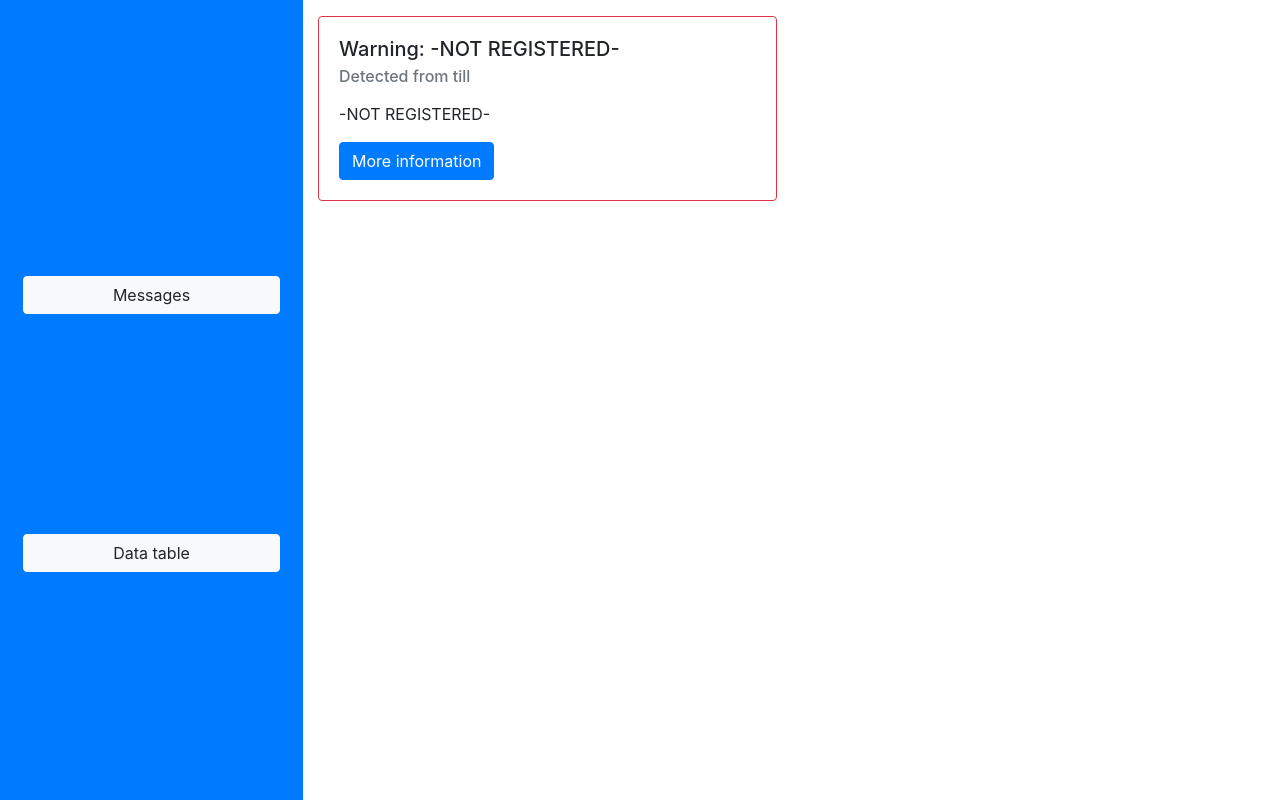
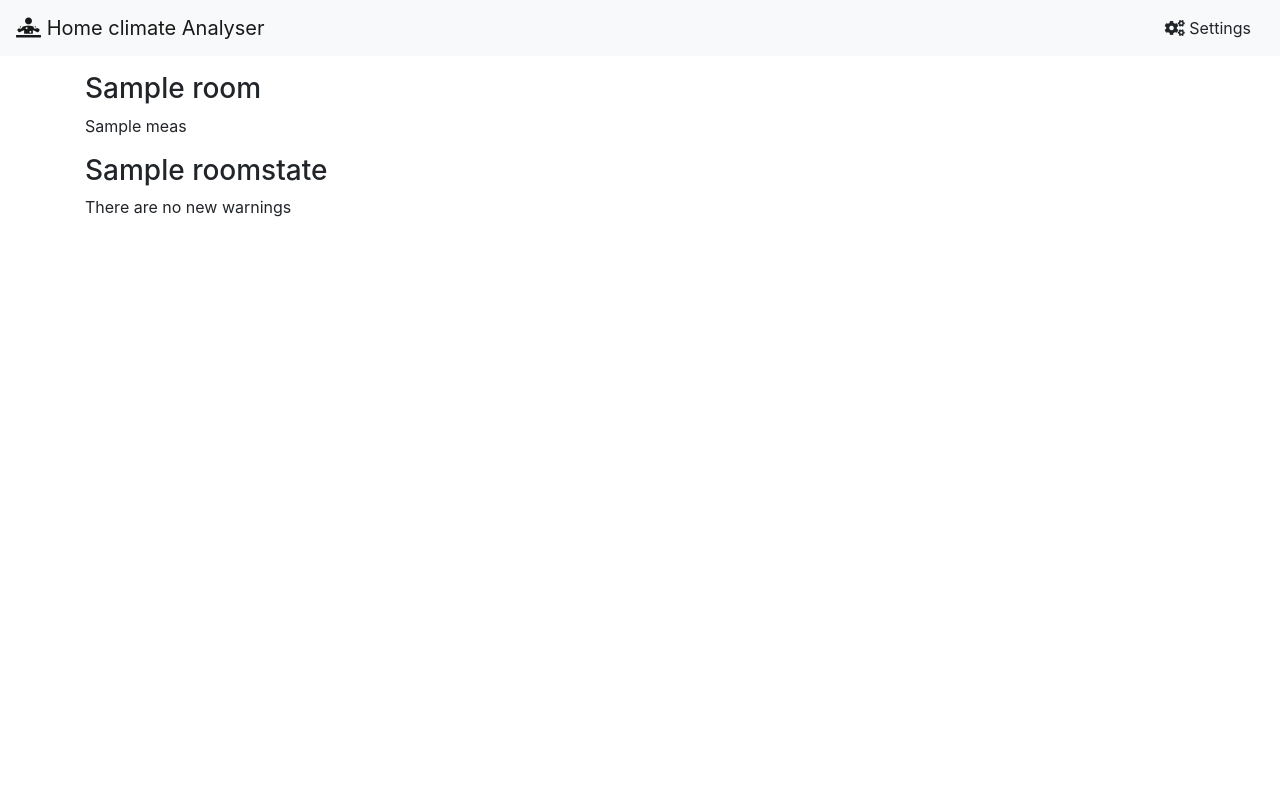
Before and after one commit to DutcherNL/Datalytics, a Django app: template django-bridge/analytic_messages/templates/messages.html in a window 1280 px wide. Run offline with Django 3.2, Linux system fonts and the light colour scheme; the template is opened without the code that fills it: most values are stand-ins (such as "Sample title", 1, 10 or a date in 2020); one stand-in notice (Sample message) is shown; some libraries are stand-ins or nearby versions.

Commit message:
Massive update

```diff
--- a/django-bridge/analytic_messages/feedback.py
+++ b/django-bridge/analytic_messages/feedback.py
@@ -36,3 +36,9 @@ data_info.register(
     'High temperature detected',
     'The heat has exceeded the maximum advised bound.'
 )
+
+data_info.register(
+    'heat_lowerlimit_exceeded',
+    'Low temperature detected',
+    'The heat has exceeded the minimum advised bound.'
+)
--- a/django-bridge/analytic_messages/templates/base.html
+++ b/django-bridge/analytic_messages/templates/base.html
@@ -11,40 +11,71 @@
         <link rel="stylesheet" href="{% static 'css/bootstrap.min.css' %}">
     {% endblock css %}
 
+    <link rel="stylesheet" href="https://use.fontawesome.com/releases/v5.8.1/css/all.css"
+          integrity="sha384-50oBUHEmvpQ+1lW4y57PTFmhCaXp0ML5d60M1M7uH2+nqUivzIebhndOJK28anvf" crossorigin="anonymous">
+
     <!-- Js -->
     {% block js %}
     {% endblock js %}
 </head>
 <body class="">
+    <nav class="navbar navbar-light bg-light">
+        <a class="navbar-brand" href="#">
+            <i class="fas fa-diagnoses"></i> Home climate Analyser
+        </a>
+        <div class="navbar-nav navbar-right">
+            <a class="btn btn-light">
+                <i class="fas fa-cogs"></i> Settings
+            </a>
+        </div>
+
+    </nav>
     <div class="d-flex">
-        <div class="d-flex bg-primary" style="width: 400px; height: 100vh;">
-            <div class="row w-100 m-2">
-                <div class="col-12" style="height: 3em;">
+{#        <div class="col-auto d-flex bg-primary" style="height: 100vh;">#}
+{#            <div class=" w-100 m-2">#}
+{#                <div class="" style="height: 3em;">#}
+{#                    <a class="btn btn-light" style="border-radius: 100%;"#}
+{#                        href="{% url 'overview' %}">#}
+{#                        <i class="fas fa-diagnoses"></i> HCA#}
+{#                    </a>#}
+{#                </div>#}
+{##}
+{#                <div class="my-2">#}
+{#                    <a class="btn btn-light">#}
+{#                        <i class="fas fa-exclamation-triangle"></i> Alerts <span class="badge badge-warning">1</span>#}
+{#                    </a>#}
+{#                </div>#}
+{##}
+{#                <div class="my-3">#}
+{#                    <a class="btn btn-light">#}
+{#                        <i class="fas fa-cogs"></i> Settings#}
+{#                    </a>#}
+{#                </div>#}
+{##}
+{#                <!--#}
+{#                <div class="col-12">#}
+{#                    <a class="btn btn-block btn-light"#}
+{#                       href="{% url 'overview' %}">#}
+{#                        Messages#}
+{#                    </a>#}
+{#                </div>#}
+{#                <div class="col-12">#}
+{#                    <a class="btn btn-block btn-light"#}
+{#                       href="{% url 'datatable' %}">#}
+{#                        Data table#}
+{#                    </a>#}
+{#                </div>#}
+{#                -->#}
+{##}
+{#            </div>#}
+{##}
+{#        </div>#}
+        <div class="col">
+            <div class="container my-3">
+                {% block content %}
 
-
-                </div>
-
-
-                <div class="col-12">
-                    <a class="btn btn-block btn-light"
-                       href="{% url 'overview' %}">
-                        Messages
-                    </a>
-                </div>
-                <div class="col-12">
-                    <a class="btn btn-block btn-light"
-                       href="{% url 'datatable' %}">
-                        Data table
-                    </a>
-                </div>
-
+                {% endblock %}
             </div>
-
-        </div>
-        <div class="container my-3">
-            {% block content %}
-
-            {% endblock %}
         </div>
     </div>
 
--- a/django-bridge/analytic_messages/templates/messages.html
+++ b/django-bridge/analytic_messages/templates/messages.html
@@ -2,31 +2,15 @@
 {% load data_communication_tags %}
 
 {% block content %}
-    <div class="row">
-        {% for message in messages %}
-            <div class="col-12 col-md-6">
-                <div class="card mb-4 border-danger">
-                    <div class="card-body">
-                        <h5 class="card-title">Warning: {{ message.code|communicate_title }}</h5>
-                        <h6 class="card-subtitle text-muted">
+    {% for room in rooms_new %}
+        <h3>{{ room }}</h3>
+        {% for meas in room.measurement_set.all %}
+            <p>{{ meas }}</p>
+        {% endfor %}
+    {% endfor %}
 
-                            {% if message.is_still_active %}
-                                Detected since {{ message.dt_start }}
-                            {% else %}
-                                Detected from {{ message.dt_start }} till {{ message.dt_last_update }}
-                            {% endif %}
-                        </h6>
-                        <p class="card-text mt-3">
-                            {{ message.code|communicate_short_text }}
-                        </p>
-                        <a href="{% url 'info' id=message.id %}" class="btn btn-primary">More information</a>
-                    </div>
-                </div>
-
-            </div>
-
-        {% endfor %}
-    </div>
-
+    {% for roomstate in rooms %}
+        {% render_room_state roomstate %}
+    {% endfor %}
 
 {% endblock %}
--- /dev/null
+++ b/django-bridge/analytic_messages/templates/room_state_snippet.html
@@ -0,0 +1,23 @@
+{% load data_communication_tags %}
+
+
+<h3>{{ room.name }}
+{% if room.measurement_set.exists %}
+    <span class="text-muted small">
+        {% for measurement in room.measurement_set.all %}
+            <span class="{{ measurement|get_measurement_danger_class }}">{{ measurement }}</span>{% if not forloop.last %}, {% endif %}
+        {% endfor %}
+    </span>
+{% endif %}
+
+</h3>
+
+{% for message in room.messages.all %}
+    <div class="col-12 col-md-6">
+        {% if not message.viewing.is_viewed %}
+            {% render_message message %}
+        {% endif %}
+    </div>
+{% empty %}
+    There are no new warnings
+{% endfor %}
--- a/django-bridge/analytic_messages/templatetags/data_communication_tags.py
+++ b/django-bridge/analytic_messages/templatetags/data_communication_tags.py
@@ -10,3 +10,26 @@ def communicate_title(code):
 @register.filter
 def communicate_short_text(code):
     return data_info.get_readable(code, CodeDataCommunication.SHORT_TEXT)
+
+
+@register.inclusion_tag("room_state_snippet.html", takes_context=False)
+def render_room_state(room):
+    return {
+        'room': room
+    }
+
+@register.inclusion_tag("messages/snippet_message_block.html", takes_context=False)
+def render_message(message):
+    return {
+        'message': message
+    }
+
+@register.filter
+def get_measurement_danger_class(measurement):
+    if measurement.danger_level == 0:
+        return ''
+    if measurement.danger_level == 1:
+        return 'text-warning'
+    if measurement.danger_level == 2:
+        return 'text-danger'
+    return ''
--- a/django-bridge/analytic_messages/urls.py
+++ b/django-bridge/analytic_messages/urls.py
@@ -3,8 +3,8 @@ from django.urls import path
 from analytic_messages.views import MessageTableView, MessageInfoView, MessageOverview
 
 urlpatterns = [
-    path('', MessageTableView.as_view(), name='datatable'),
-    path('messages/', MessageOverview.as_view(), name='overview'),
+    path('messages/', MessageTableView.as_view(), name='datatable'),
+    path('', MessageOverview.as_view(), name='overview'),
     path('message/<int:id>/', MessageInfoView.as_view(), name='info'),
     # path('admin/', admin.site.urls),
 ]
```
Also changed, not shown: django-bridge/analytic_messages/messages/heat_lowerlimit_exceeded.md (added, +12 -0 lines), django-bridge/analytic_messages/models.py (+75 -0 lines), django-bridge/analytic_messages/templates/messages/snippet_message_block.html (added, +24 -0 lines), django-bridge/analytic_messages/templatetags/info_tags.py (added, +10 -0 lines), django-bridge/analytic_messages/views.py (+29 -1 lines).
